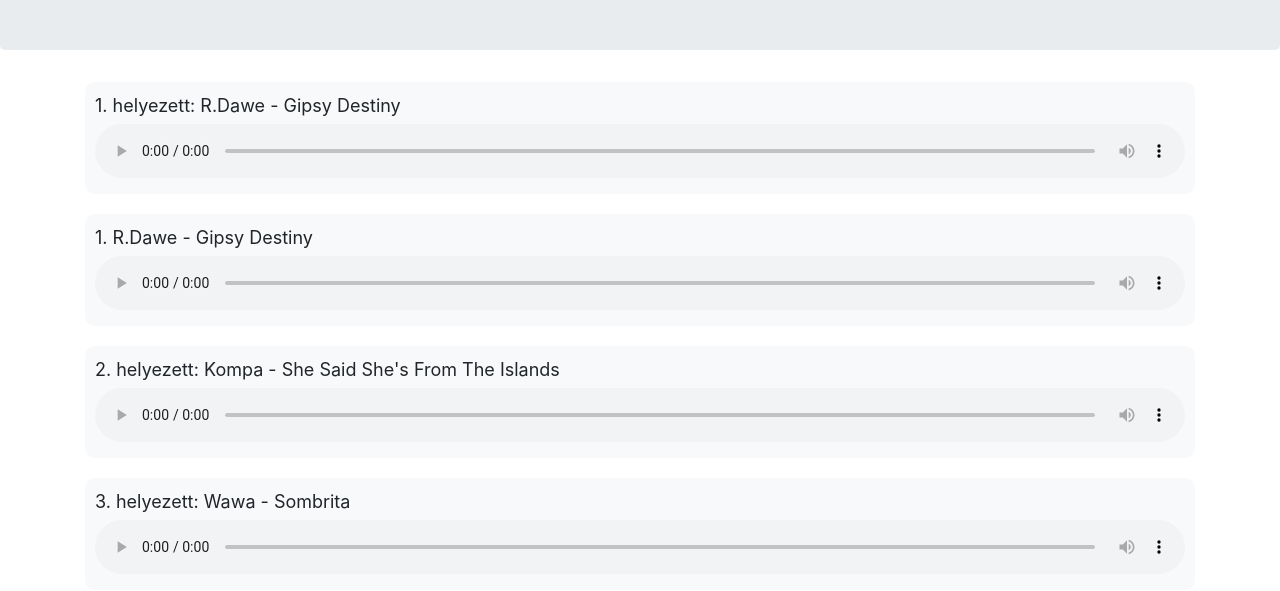
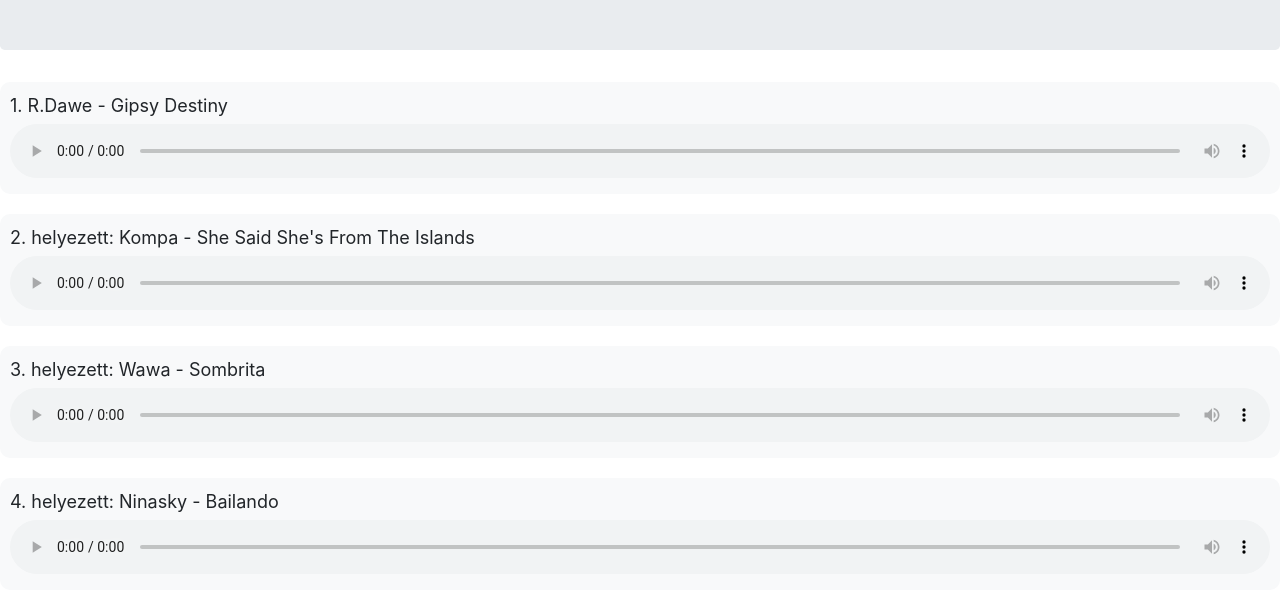
Before and after one commit to dssss01102/zene.com, a plain HTML site: page toplist.html in a window 1280 px wide. Shown: the part 209-800 px from the top of the page. Drawn offline with nearby package versions, Linux system fonts and the light colour scheme.

Commit message:
Update toplist.html

```diff
--- a/toplist.html
+++ b/toplist.html
@@ -61,17 +61,6 @@
     <div class="jumbotron text-center">
       <h1 class="display-4">GD Rádió - Toplista</h1>
     </div>
-
-    <div class="container">
-      <div class="audio-container">
-        <div class="audio-info">
-          1. helyezett: R.Dawe - Gipsy Destiny
-        </div>
-        <audio class="audio-player" controls>
-          <source src="/topzene/Gipsy Destiny.mp3" type="audio/mpeg" />
-          Your browser does not support the audio element.
-        </audio>
-      </div>
 
       <div class="audio-container">
         <div class="audio-info">
```
